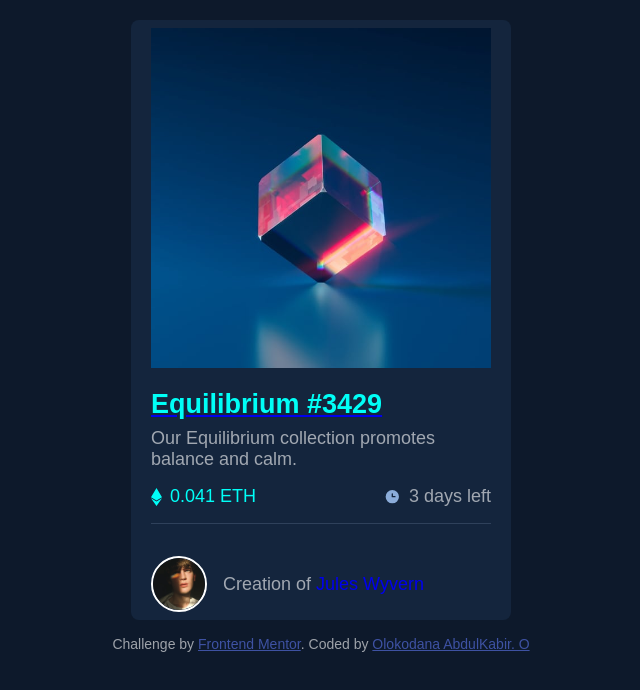
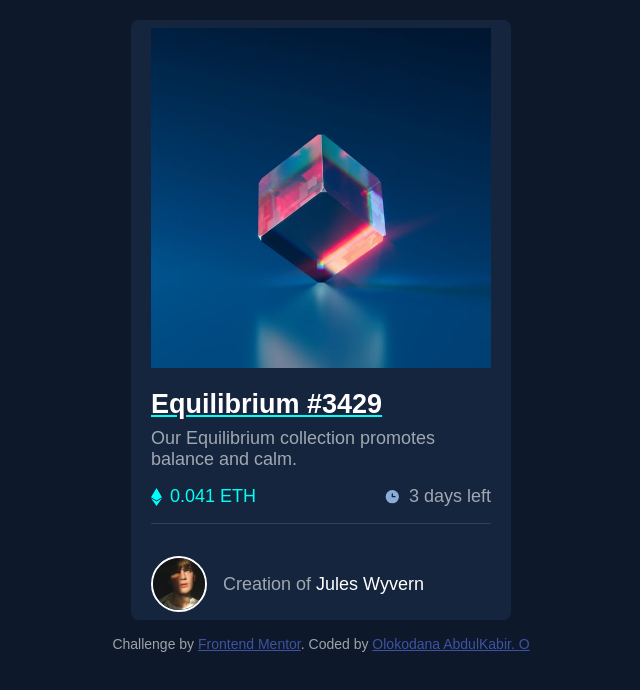
Before and after one commit to Olokoburnfire/NFT-preview-card, a plain HTML site: page index.html in a window 1280 px wide. In both pictures the pointer is over the link "Equilibrium #3429". Shown: the whole page, without its empty margins (319-959 px from the left). Drawn offline with Linux system fonts and the light colour scheme.

Commit message:
Update style.css

```diff
--- a/style.css
+++ b/style.css
@@ -74,11 +74,11 @@ body{
     margin: 1rem 0.5rem 0.5rem 0;
 }
 
-.container h1 a{
+.container a{
     text-decoration:none:
 }
 
-.container h1:hover{
+.container a:hover{
     color: var(--Cyan);
     cursor: pointer;
 }
@@ -127,9 +127,10 @@ body{
 
 .container .creator #creator a{
     text-decoration: none;
+    color:var(--White);
 }
 
-.container .creator #creator span:hover{
+.container .creator #creator span a:hover{
     color: var(--Cyan);
     cursor: pointer;
 }
```
